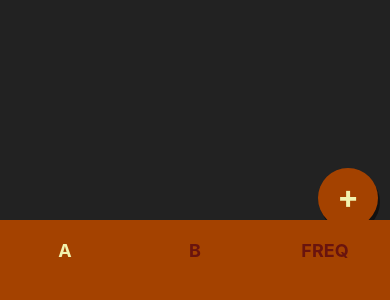
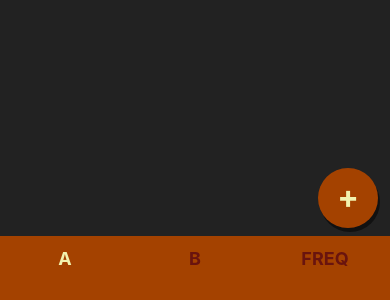
Before and after one commit to brunoa15/app-academia, a React Native app: screen / in a window 390 px wide. Shown: the part 544-844 px from the top of the page. Built offline with nearby package versions, Linux system fonts and the light colour scheme.

Commit message:
fix android layout

```diff
--- a/App.js
+++ b/App.js
@@ -1,10 +1,9 @@
 import React, {useState} from 'react';
 import {
-  Keyboard,
+  Platform,
   SafeAreaView,
   StatusBar,
   StyleSheet,
-  TouchableWithoutFeedback,
   View,
 } from 'react-native';
 import Menu from './components/Menu';
@@ -21,7 +20,6 @@ const App = () => {
   };
 
   return (
-    <TouchableWithoutFeedback onPress={Keyboard.dismiss}>
     <SafeAreaView style={backgroundStyle}>
       <StatusBar backgroundColor={backgroundStyle.backgroundColor} />
       <View style={styles.container}>
@@ -30,7 +28,6 @@ const App = () => {
       </View>
       <Menu active={active} setActive={setActive} />
     </SafeAreaView>
-    </TouchableWithoutFeedback>
   );
 };
 
@@ -39,6 +36,7 @@ const styles = StyleSheet.create({
     marginLeft: 8,
     marginRight: 8,
     flex: 1,
+    marginTop: Platform.OS === 'android' ? 16 : 0,
   },
 });
 
--- a/components/AddButton/AddButton.js
+++ b/components/AddButton/AddButton.js
@@ -25,6 +25,7 @@ const styles = StyleSheet.create({
     shadowColor: colors.black,
     shadowOffset: {width: 2, height: 4},
     shadowOpacity: 0.5,
+    elevation: 8,
     paddingBottom: 4,
   },
   buttonText: {
--- a/components/Card/Card.js
+++ b/components/Card/Card.js
@@ -54,12 +54,19 @@ const styles = StyleSheet.create({
     shadowColor: colors.black,
     shadowOffset: {width: 0, height: 4},
     shadowOpacity: 0.5,
+    elevation: 8,
     marginHorizontal: 4,
   },
   editButton: {
     width: 40,
     height: 40,
-    backgroundColor: colors.primaryLight,
+    backgroundColor: colors.greyDarker,
+    borderWidth: 1,
+    borderColor: colors.greyDarker,
+    shadowColor: colors.black,
+    shadowOffset: {width: 0, height: 4},
+    shadowOpacity: 0.5,
+    elevation: 3,
     borderRadius: 40,
     alignItems: 'center',
     justifyContent: 'center',
--- a/components/ExercisesList/ExercisesList.js
+++ b/components/ExercisesList/ExercisesList.js
@@ -16,14 +16,17 @@ const ExercisesList = ({active}) => {
 
   return (
     <View style={styles.container}>
-      <ScrollView>
-        {exercises.map(exercise => (
-          <Card
+      <ScrollView style={styles.viewMargin}>
+        {exercises.map((exercise, index) => (
+          <View
             key={exercise.id}
-            exerciseData={exercise}
-            trainingId={active}
-            setExercises={setExercises}
-          />
+            style={index === exercises.length - 1 && styles.lastCard}>
+            <Card
+              exerciseData={exercise}
+              trainingId={active}
+              setExercises={setExercises}
+            />
+          </View>
         ))}
       </ScrollView>
       <ExerciseModal
@@ -41,25 +44,11 @@ const styles = StyleSheet.create({
   container: {
     height: '100%',
   },
-  tableRow: {
-    flexDirection: 'row',
+  viewMargin: {
+    marginBottom: 64,
   },
-  tableFirstItem: {
-    flex: 1,
-    fontSize: 16,
-    color: colors.secondary,
-  },
-  tableItems: {
-    width: 40,
-    fontSize: 16,
-    marginBottom: 4,
-    color: colors.white,
-  },
-  textTableHead: {
-    color: colors.primary,
-    fontWeight: 'bold',
-    fontSize: 20,
-    marginBottom: 8,
+  lastCard: {
+    marginBottom: 64,
   },
 });
 
--- a/components/Frequency/Frequency.js
+++ b/components/Frequency/Frequency.js
@@ -292,6 +292,7 @@ const styles = StyleSheet.create({
     shadowColor: '#171717',
     shadowOffset: {width: 2, height: 4},
     shadowOpacity: 0.5,
+    elevation: 8,
     justifyContent: 'center',
     color: colors.primaryDarker,
     fontWeight: 'bold',
--- a/components/Input/Input.js
+++ b/components/Input/Input.js
@@ -51,6 +51,7 @@ const Input = ({
         onFocus={onInputFocus}
         onBlur={onInputBlur}
         returnKeyType={returnKeyType}
+        onSubmitEditing={() => console.log('teste')}
       />
     </View>
   );
--- a/components/Menu/Menu.js
+++ b/components/Menu/Menu.js
@@ -1,5 +1,5 @@
 import React from 'react';
-import {StyleSheet, Text, TouchableOpacity, View} from 'react-native';
+import {Platform, StyleSheet, Text, TouchableOpacity, View} from 'react-native';
 import {colors} from '../../globals';
 
 const Menu = ({active, setActive}) => {
@@ -45,7 +45,7 @@ const Menu = ({active, setActive}) => {
 const styles = StyleSheet.create({
   menu: {
     width: '100%',
-    height: 80,
+    height: Platform.OS === 'ios' ? 80 : 64,
     backgroundColor: colors.primary,
     position: 'absolute',
     bottom: 0,
@@ -55,7 +55,7 @@ const styles = StyleSheet.create({
   },
   touchable: {
     width: '33%',
-    height: 80,
+    height: Platform.OS === 'ios' ? 80 : 64,
     marginBottom: 20,
     alignItems: 'center',
     justifyContent: 'center',
```
Lines whose indentation alone changed are shown as unchanged.
